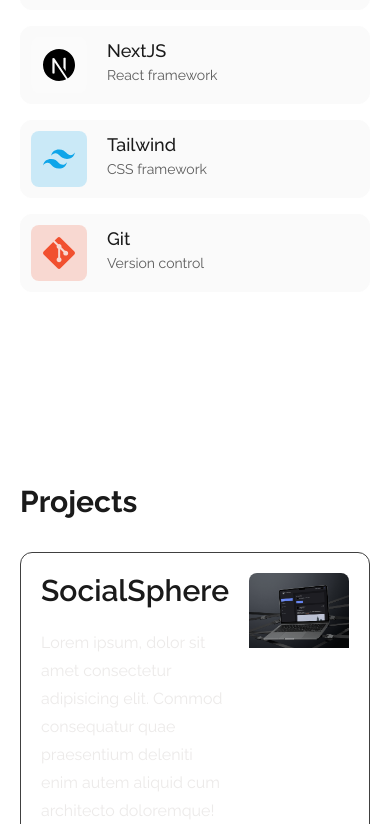
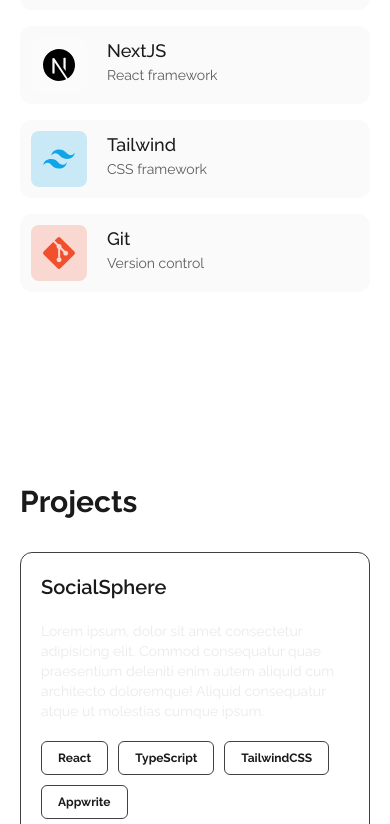
Before and after one commit to jer-in/portfolio-, a Next.js app: page / in a window 390 px wide. Shown: the part 1176-2000 px from the top of the page. Built offline with nearby package versions, Linux system fonts and the light colour scheme.

Commit message:
Added responsive

```diff
--- a/app/_components/ProjectCard.tsx
+++ b/app/_components/ProjectCard.tsx
@@ -21,29 +21,37 @@
   return (
     <div
       className={`p-5 rounded-xl border border-dark-400 grid ${
-        position === "right" ? "grid-cols-[3fr_1.5fr]" : "grid-cols-[1.5fr_3fr]"
-      }  gap-5`}
+        position === "right"
+          ? "lg:grid-cols-[3fr_1fr]"
+          : "lg:grid-cols-[1.5fr_3fr]"
+      } gap-5`}
     >
       <div
-        className={`flex flex-col gap-5 ${position === "right" && "order-2"}`}
+        className={`flex flex-col gap-5 ${
+          position === "right" ? "order-2" : ""
+        }`}
       >
-        <h3 className="text-3xl font-semibold">{heading}</h3>
-        <p className="text-stone-200/80 leading-7">{description}</p>
+        <h3 className="text-xl sm:text-2xl md:text-3xl font-semibold">
+          {heading}
+        </h3>
+        <p className="text-sm md:text-base text-stone-200/80 leading-5 md:leading-7">
+          {description}
+        </p>
         <ProjectTechnologiesMini techStack={techStack} />
         <div className="mt-auto">
-          <button className="w-full text-center border border-dark-400 hover:bg-dark-300 transition-colors duration-200 py-2.5 rounded-full font-medium">
+          <button className="w-full text-center text-sm sm:text-base border border-dark-400 hover:bg-dark-300 transition-colors duration-200 py-2 sm:py-2.5 rounded-full font-medium">
             Source Code
           </button>
         </div>
       </div>
 
-      <div className="rounded-lg overflow-hidden">
+      <div className="relative rounded-lg overflow-hidden">
         <Image
           src={imageUrl}
           width={1000}
           height={1000}
           alt="portfolio showcase"
-          className="hover:scale-110 transition-transform duration-700 cursor-pointer"
+          className="object-cover w-full h-full hover:scale-110 transition-transform duration-700 cursor-pointer"
         />
       </div>
     </div>
--- a/app/_lib/constants.ts
+++ b/app/_lib/constants.ts
@@ -46,6 +46,7 @@
     techStack: ["React", "TypeScript", "TailwindCSS", "Appwrite"],
   },
   {
+    position: "right",
     heading: "NextCut",
     description:
       "Lorem ipsum, dolor sit amet consectetur adipisicing elit. Commod consequatur quae praesentium deleniti enim autem aliquid cum architecto doloremque! Aliquid consequatur atque ut molestias cumque ipsum.",
@@ -53,7 +54,6 @@
     techStack: ["NextJS", "TypeScript", "TailwindCSS", "Appwrite"],
   },
   {
-    position: "right",
     heading: "Shoptidy",
     description:
       "Lorem ipsum, dolor sit amet consectetur adipisicing elit. Commodi consequatur quae praesentium deleniti enim autem aliquid cum architecto doloremque! Aliquid consequatur atque ut molestias cumque ipsum.",
```
